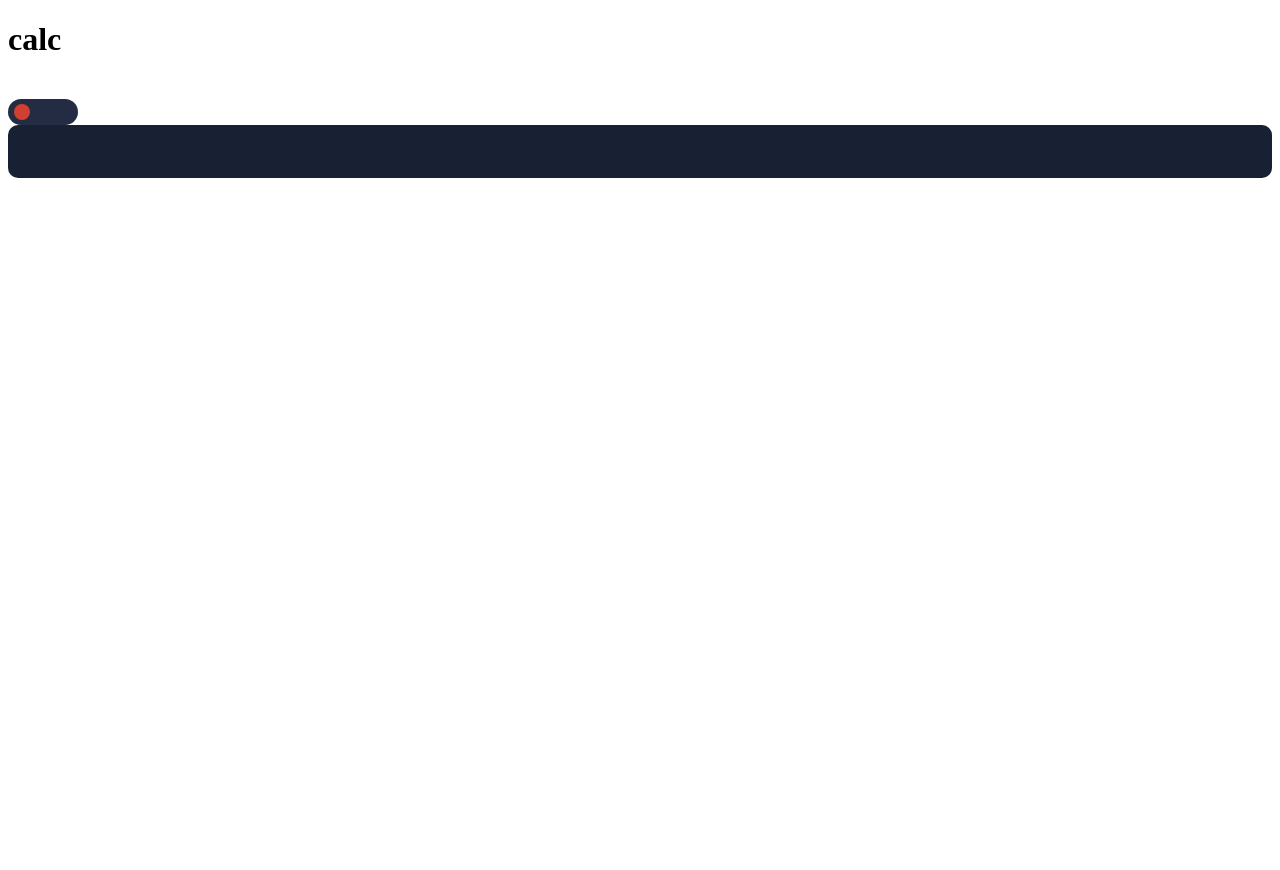
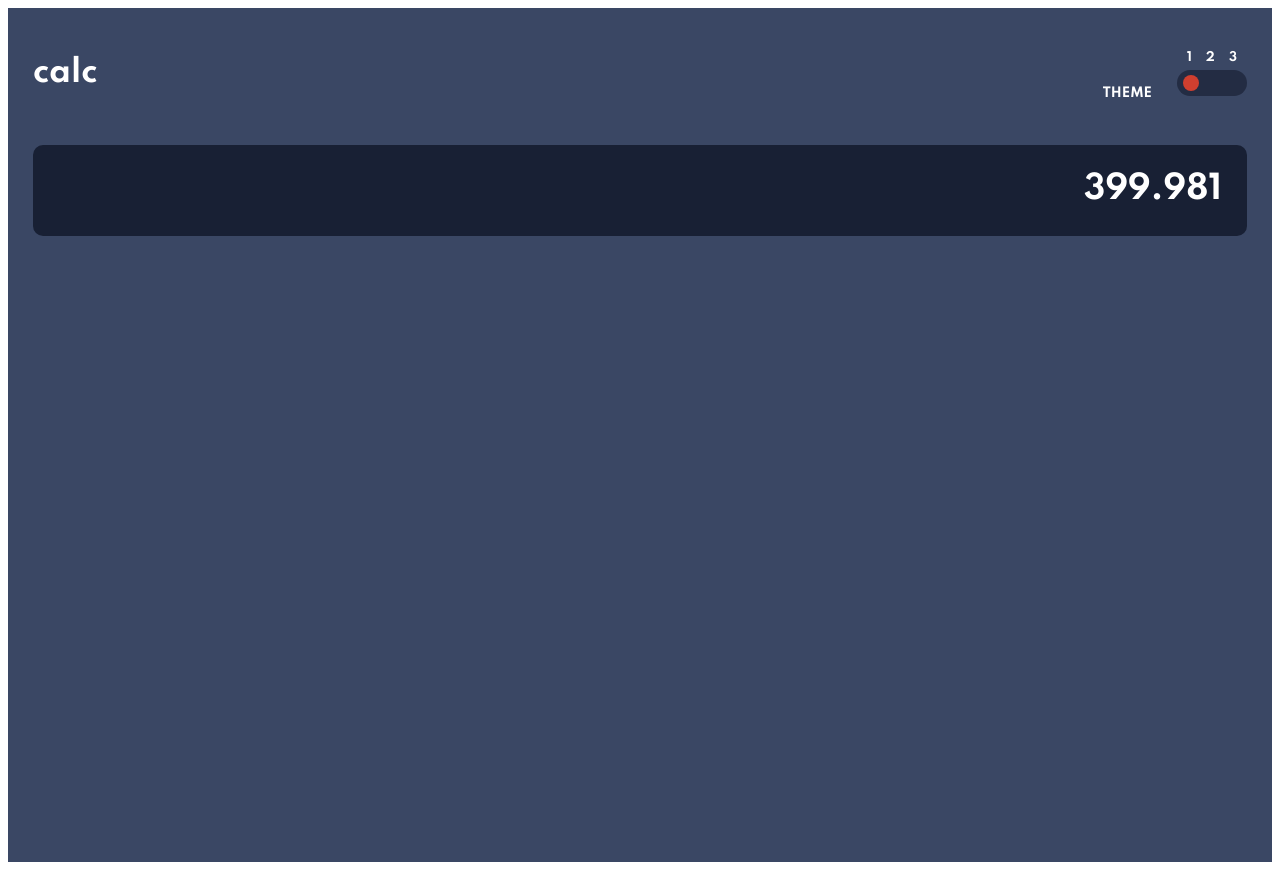
Before and after one commit to mikolajszymczuk1/calculator-app-main, a Vue app: page / in a window 1280 px wide. Before the commit the page ends 800 px from the top, so only its background shows below. Built offline with nearby package versions, Linux system fonts and the light colour scheme; the HTML template or start-up script is replaced by a standard one.

Commit message:
Add logic for theme changer and add styles

```diff
--- a/src/components/CalculatorMain.vue
+++ b/src/components/CalculatorMain.vue
@@ -1,29 +1,59 @@
 <template>
     <!-- Calculator component -->
-    <div class="calculator-main">
+    <div class="calculator-main"
+        :class="getThemeClass(theme)">
         <!-- Top bar of calculator -->
         <div class="calculator-main__header-bar">
             <h1 class="calculator-main__logo">calc</h1>
-            <calculator-theme-changer />
+            <calculator-theme-changer @change-theme="onChangeTheme" />
         </div>
 
-        <calculator-screen />
+        <calculator-screen :value="399.981" />
     </div>
 </template>
 
 <script>
 import CalculatorThemeChanger from "@/components/CalculatorThemeChanger";
 import CalculatorScreen from "@/components/CalculatorScreen";
+import themeMixin from "@/mixins/themeMixin";
 
 export default {
     name: "CalculatorMain",
+    mixins: [themeMixin],
     components: {
         CalculatorThemeChanger,
         CalculatorScreen
+    },
+    methods: {
+        // Set theme class to calculator component
+        onChangeTheme(e) {
+            this.theme = e;
+        }
     }
 }
 </script>
 
 <style lang="scss" scoped>
+.calculator-main {
+    height: 100vh;
 
+    padding: 27px 25px;
+
+    overflow-y: auto;
+    background-color: $Very-dark-desaturated-blue-a;
+
+    &__header-bar {
+        display: flex;
+        justify-content: space-between;
+        align-items: center;
+
+        margin-bottom: 33px;
+    }
+
+    &__logo {
+        font-size: 1.9em;
+        color: $White;
+        font-family: $spartan;
+    }
+}
 </style>
```
